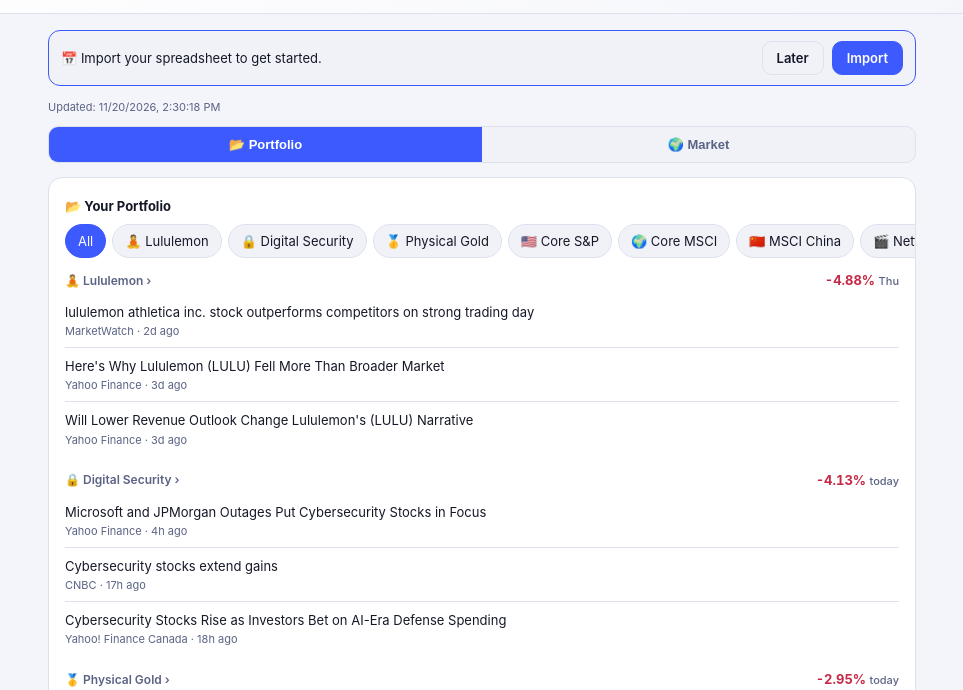
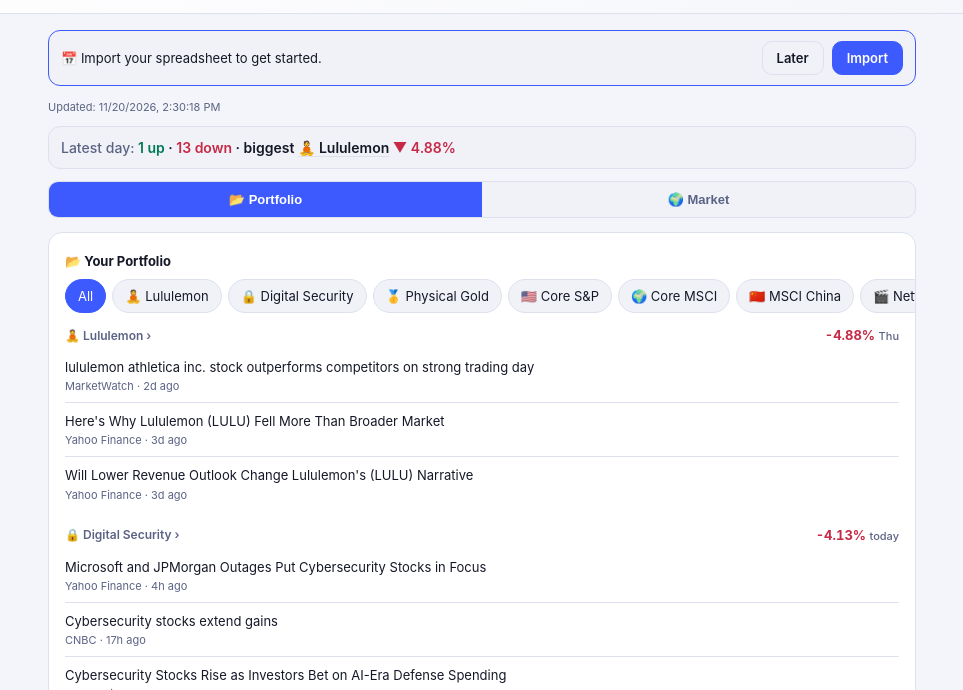
Before and after one commit to samn69/Financial-tools, a plain HTML site: page portfolio-tracker/index.html in a window 1280 px wide. Both pictures are taken after a click on the button "News". Shown: the part 49-739 px from the top of the page, without its empty margins (158-1121 px from the left). Drawn offline with nearby package versions, Linux system fonts and the light colour scheme.

Commit message:
News: one-line summary of the latest trading day (#204)
At the top of News: how many holdings went up and down on the latest
trading day and the biggest move, which opens that stock's page. Uses
only prices.json, so it shows even without news; hidden with old prices.

Co-Authored-By: Claude Opus 5.5 <noreply@anthropic.com>

```diff
--- a/portfolio-tracker/index.html
+++ b/portfolio-tracker/index.html
@@ -92,6 +92,12 @@ body{font-family:-apple-system,BlinkMacSystemFont,'Segoe UI',sans-serif;backgrou
 .news-move{font-size:13px;font-weight:700;font-variant-numeric:tabular-nums;white-space:nowrap;}
 .news-move.pos{color:var(--green);} .news-move.neg{color:var(--red);}
 .news-move-when{font-size:11px;font-weight:500;color:var(--text2);}
+.news-today{font-size:14px;font-weight:600;background:var(--card2);border:1px solid var(--border);border-radius:12px;padding:10px 12px;margin-bottom:12px;line-height:1.5;}
+.news-today[hidden]{display:none;}
+.news-today .pos{color:var(--green);} .news-today .neg{color:var(--red);}
+.news-today .nowrap{white-space:nowrap;}
+.news-today-lbl{color:var(--text2);font-weight:500;}
+.news-today .news-stock-link{font-weight:600;text-decoration:underline;text-decoration-color:var(--border);text-underline-offset:3px;}
 .news-item{display:block;padding:9px 0;border-bottom:1px solid var(--border);text-decoration:none;color:var(--text);}
 .news-item:last-child{border-bottom:none;}
 .news-item:hover .news-title{color:var(--blue);}
@@ -349,6 +355,7 @@ body.sp-open{overflow:hidden;}
   <!-- NEWS -->
   <div class="tab-content" id="tab-news">
     <div class="news-updated" id="newsUpdated"></div>
+    <div class="news-today" id="newsToday" role="status" hidden></div>
     <div class="toggle-group" id="newsViewToggle">
       <button class="toggle-btn active" data-view="portfolio" onclick="setNewsView('portfolio',this)">📂 Portfolio</button>
       <button class="toggle-btn" data-view="market" onclick="setNewsView('market',this)">🌍 Market</button>
@@ -942,6 +949,7 @@ async function loadPrices(){
   }catch(e){pricesData=null;}
   renderEstimate();
   if(chartMode==='market')renderOverview(); // the market line needs prices.json
+  renderNewsToday(); // the summary line on News needs only prices
   if(newsPayload)renderNewsHoldings(); // moves per stock on the News tab
 }
 function computeEstimate(){
@@ -1102,7 +1110,26 @@ function dayMove(id){
   const when=at.toDateString()===new Date().toDateString()?'today':at.toLocaleDateString([], {weekday:'short'});
   return {move:(p.price/p.prevClose-1)*100,when};
 }
+// One line at the top of News (#204): how many holdings went up and down on the latest trading
+// day, and the biggest move. Only stocks held in the latest month; hidden with old prices.
+function renderNewsToday(){
+  const el=document.getElementById('newsToday');
+  if(!el)return;
+  const latest=getMonths().at(-1);
+  const held=latest?Object.keys(getData()[latest]||{}):Object.keys(pricesData?.holdings||{});
+  const rows=held.map(id=>({id,m:dayMove(id),at:pricesData?.holdings?.[id]?.priceAt})).filter(r=>r.m);
+  const newest=rows.reduce((a,r)=>r.at>a?r.at:a,'');
+  el.hidden=!rows.length||Date.now()-new Date(newest).getTime()>PRICES_STALE_MS;
+  if(el.hidden)return;
+  const up=rows.filter(r=>r.m.move>0).length, down=rows.filter(r=>r.m.move<0).length, flat=rows.length-up-down;
+  const whens=[...new Set(rows.map(r=>r.m.when))];
+  const label=whens.length===1?whens[0][0].toUpperCase()+whens[0].slice(1):'Latest day';
+  const big=rows.reduce((a,r)=>Math.abs(r.m.move)>Math.abs(a.m.move)?r:a), s=getStock(big.id);
+  el.innerHTML=`<span class="news-today-lbl">${label}:</span> <span class="pos">${up} up</span> · <span class="neg">${down} down</span>${flat?` · ${flat} flat`:''}`
+    +` · biggest <span class="nowrap"><button type="button" class="news-stock-link" onclick="openStock('${big.id}')">${s.emoji} ${escHtml(s.name)}</button> <span class="${big.m.move>=0?'pos':'neg'}">${big.m.move>=0?'▲':'▼'} ${Math.abs(big.m.move).toFixed(2)}%</span></span>`;
+}
 function renderNewsHoldings(){
+  renderNewsToday();
   const holdingsEl=document.getElementById('newsHoldings');
   const filterEl=document.getElementById('newsFilter');
   const holdings=newsPayload?.holdings||{};
```
